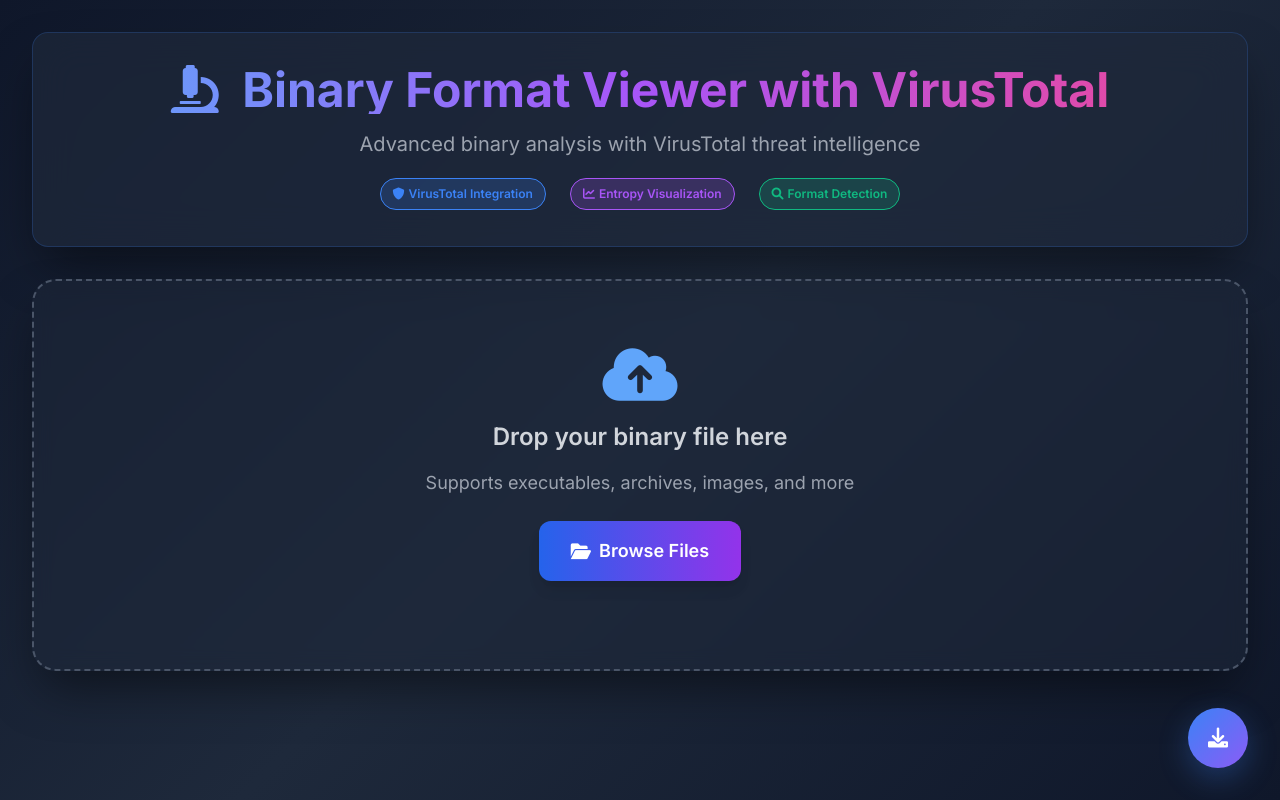
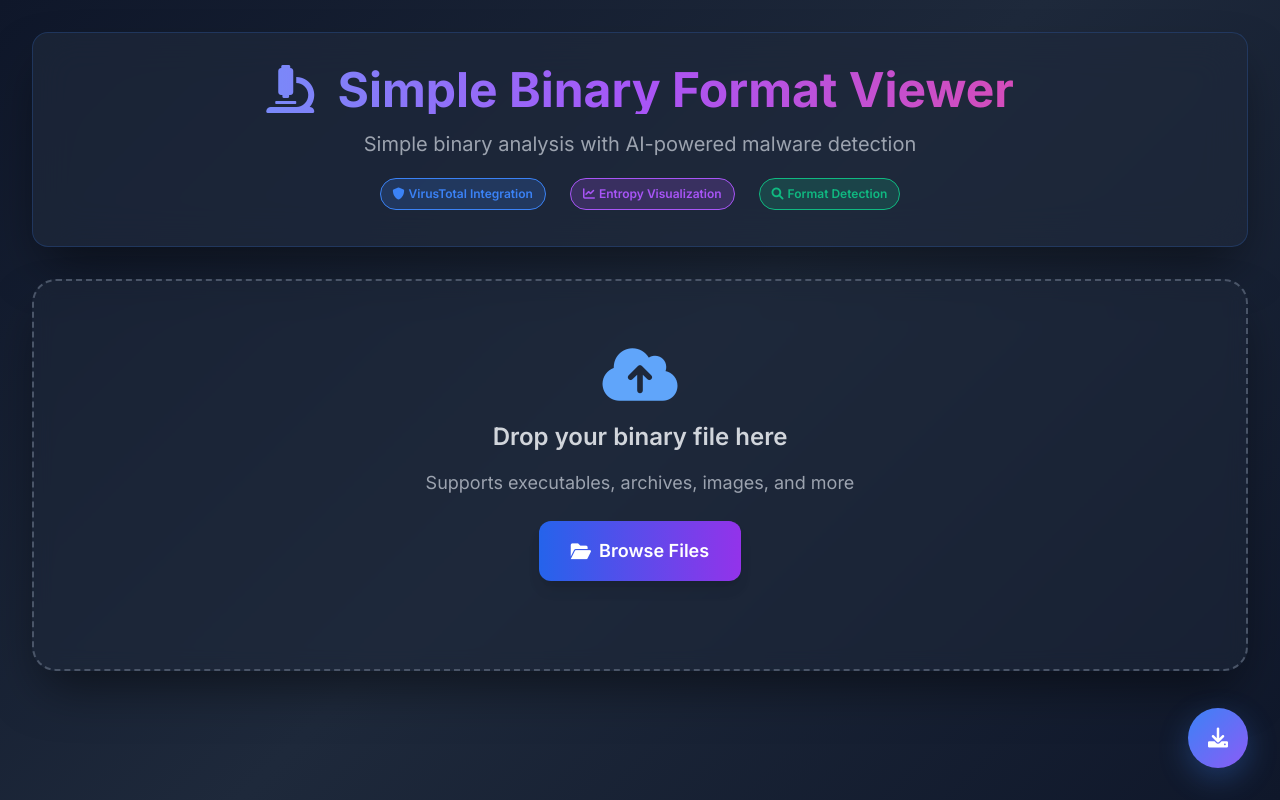
Before and after one commit to SaadSaid158/Binary-Format-Viewer, a plain HTML site: page index.html in a window 1280 px wide. Drawn offline with nearby package versions, Linux system fonts and the light colour scheme.

Commit message:
Update index.html

```diff
--- a/index.html
+++ b/index.html
@@ -3,7 +3,7 @@
 <head>
     <meta charset="UTF-8">
     <meta name="viewport" content="width=device-width, initial-scale=1.0">
-    <title>Binary Format Viewer with VirusTotal</title>
+    <title>Simple Binary Format Viewer</title>
     <script src="https://cdn.tailwindcss.com"></script>
     <script src="https://cdn.jsdelivr.net/npm/chart.js"></script>
     <script src="https://cdnjs.cloudflare.com/ajax/libs/jspdf/2.5.1/jspdf.umd.min.js"></script>
@@ -483,9 +483,9 @@
             <div class="glass-card p-8">
                 <h1 class="text-5xl font-bold bg-gradient-to-r from-blue-400 via-purple-500 to-pink-500 bg-clip-text text-transparent mb-4">
                     <i class="fas fa-microscope mr-3"></i>
-                    Binary Format Viewer with VirusTotal
+                    Simple Binary Format Viewer
                 </h1>
-                <p class="text-gray-400 text-xl">Advanced binary analysis with VirusTotal threat intelligence</p>
+                <p class="text-gray-400 text-xl">Simple binary analysis with AI-powered malware detection</p>
                 <div class="flex justify-center items-center gap-4 mt-4">
                     <span class="detection-badge badge-format">
                         <i class="fas fa-shield-alt"></i>
```
